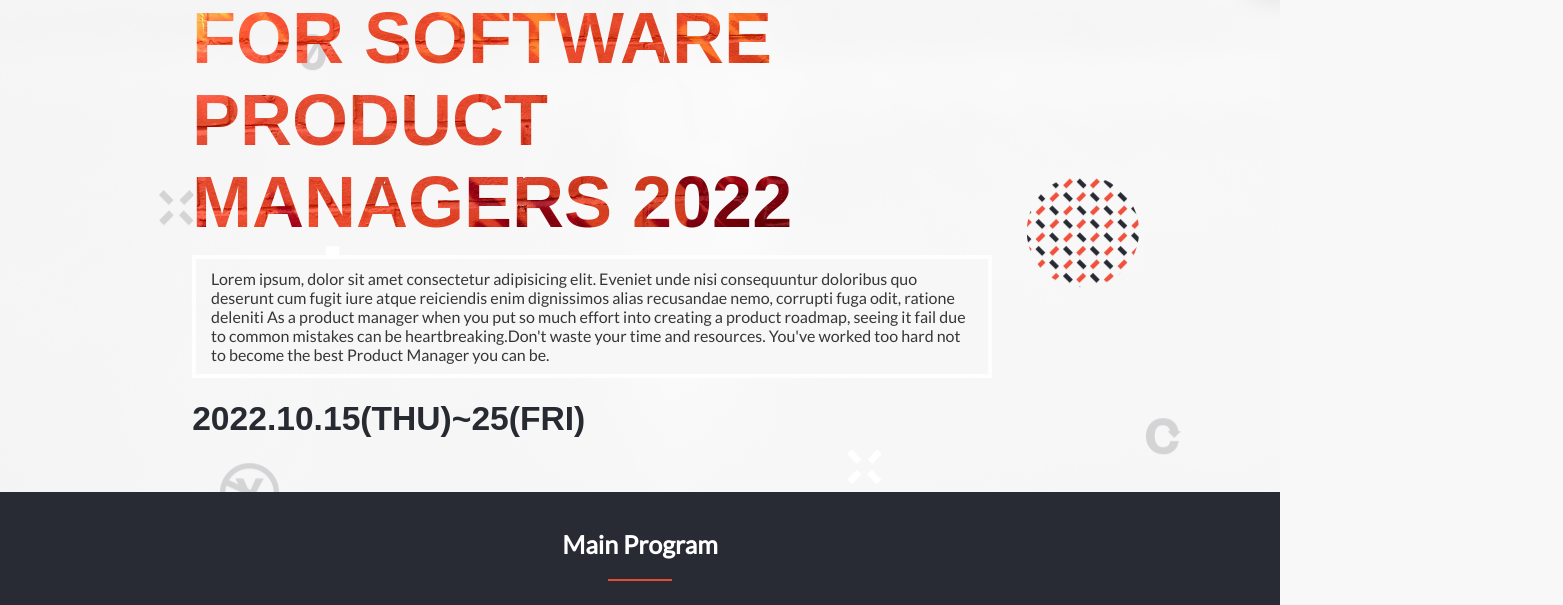
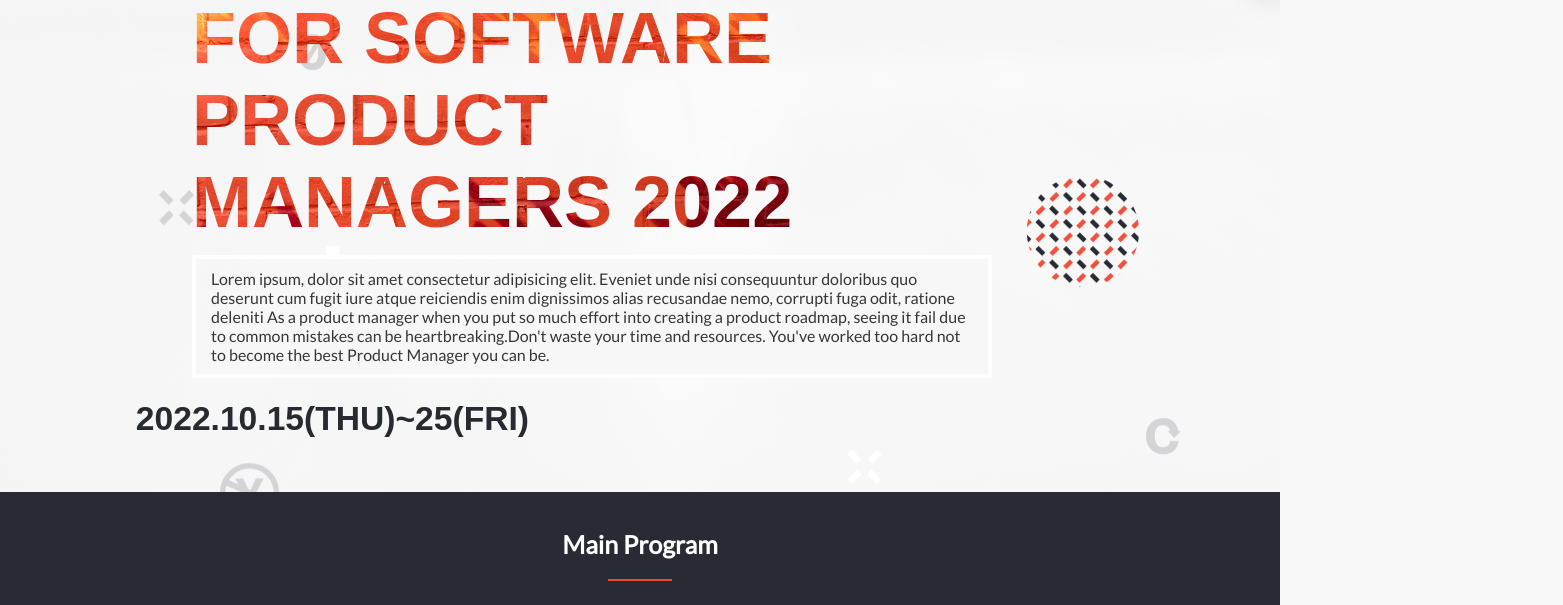
Before and after one commit to Edward-Kabue/capstone, a website: page index.html in a window 1280 px wide. Shown: the part 344-949 px from the top of the page, 1563 px wide, since content can reach past the window. Drawn offline with Linux system fonts and the light colour scheme; a web font is replaced by a local one.

Commit message:
Update main.css

```diff
--- a/css/st/main.css
+++ b/css/st/main.css
@@ -703,9 +703,8 @@ section .separator {
     color: #272a31;
     font-weight: 900;
     line-height: 50px;
-    width: 90%;
     transform: scale(1.4);
-    margin-left: 18%;
+
   }
   .main-info .venue {
     font-family: "Lato", sans-serif;
```
